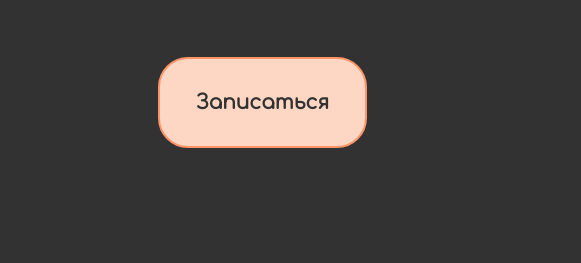
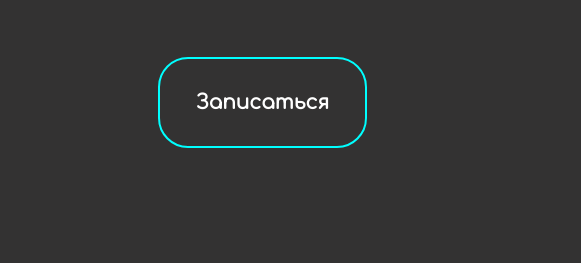
Before and after one commit to phychology-forme10/phychology-forme10.github.io, a plain HTML site: page index.html in a window 1280 px wide. Shown: the part 2783-3046 px from the top of the page, 699-1280 px from the left. Drawn offline with Linux system fonts and the light colour scheme.

Commit message:
Add files via upload

```diff
--- a/index.html
+++ b/index.html
@@ -95,7 +95,7 @@
                     <input class="contacts_input" type="text" placeholder="Телефон">
                     <input class="contacts_input" type="text" placeholder="Почта">
                 </div>
-                <a href="#"><h2 class="button">Записаться</h2></a>
+                <a href="#"><h2 class="button last_button">Записаться</h2></a>
 
             </div>
         </div>
```
